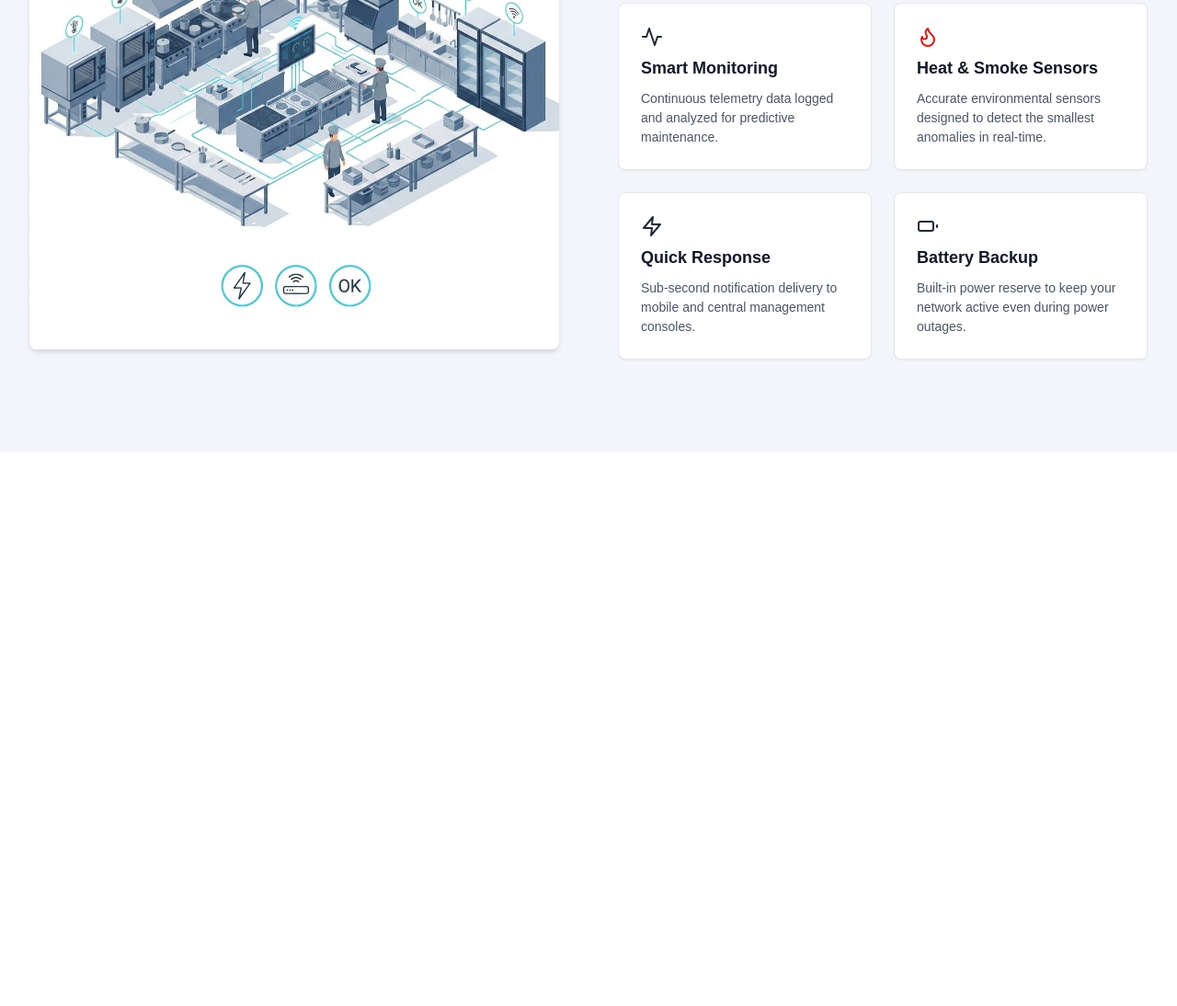
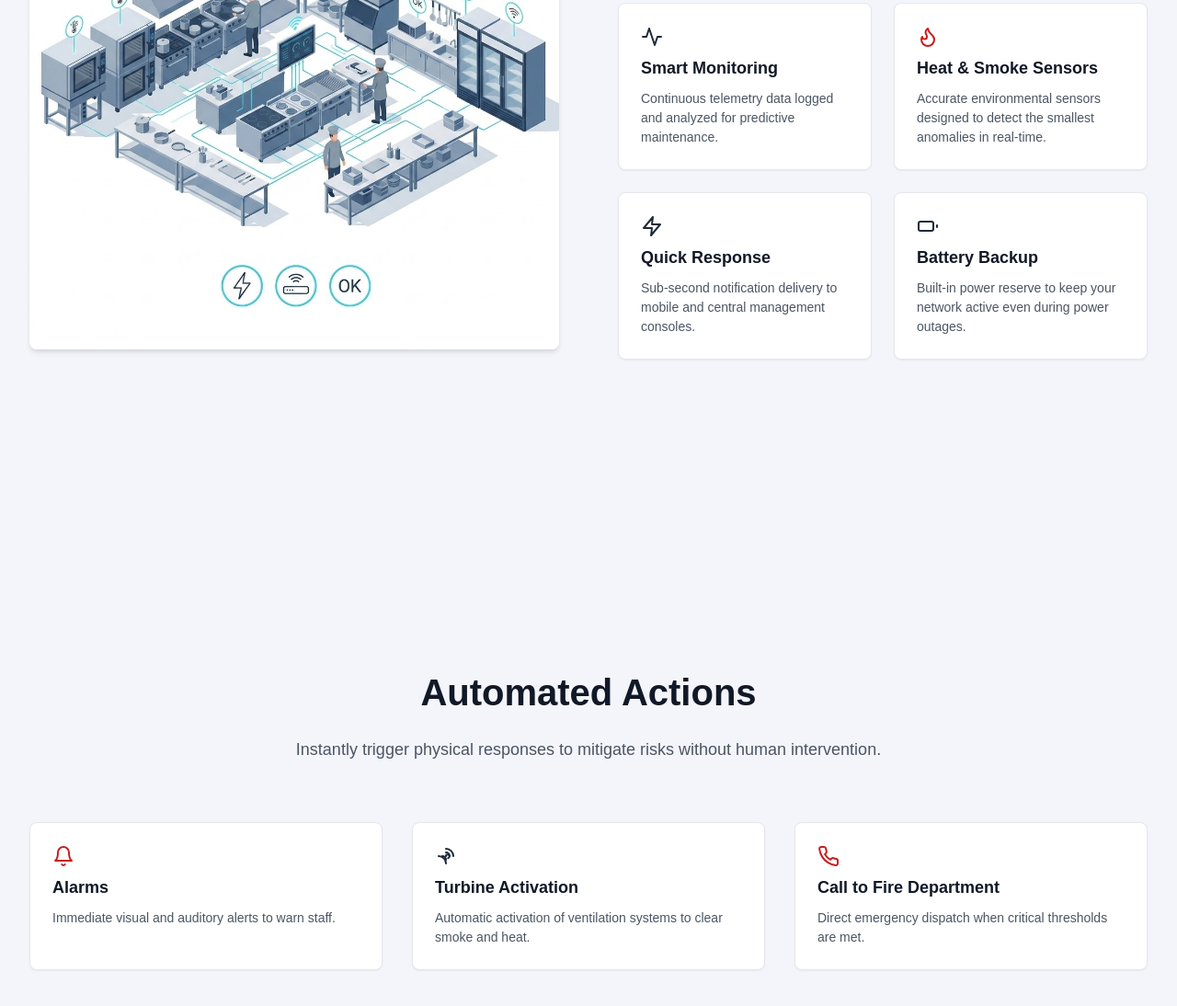
Before and after one commit to Soulware-IoT/landing, a plain HTML site: page index.html in a window 1280 px wide. Shown: the part 1180-2274 px from the top of the page at 92% size. Before the commit the page ends 1672 px from the top, so only its background shows below. Drawn offline with Linux system fonts and the light colour scheme.

Commit message:
feat: add actuators section

```diff
--- /dev/null
+++ b/actuators/script.js
@@ -0,0 +1,13 @@
+export function initActuators() {
+    const items = document.querySelectorAll('.actuator-item');
+    items.forEach(item => {
+        item.addEventListener('click', () => {
+            if (!item.classList.contains('animating')) {
+                item.classList.add('animating');
+                setTimeout(() => {
+                    item.classList.remove('animating');
+                }, 1500); // 1.5s animation duration
+            }
+        });
+    });
+}
--- /dev/null
+++ b/actuators/styles.css
@@ -0,0 +1,147 @@
+#actuators {
+    display: flex;
+    flex-direction: column;
+    justify-content: center;
+    gap: 2rem;
+    padding: 0 5%;
+    min-height: 100vh;
+}
+
+#actuators-title-container {
+    display: flex;
+    flex-direction: column;
+    gap: 1rem;
+}
+
+#actuators-title-container h1 {
+    font-size: 2rem;
+    font-weight: 700;
+    color: #111827;
+    margin: 0;
+    line-height: 1.2;
+}
+
+#actuators-title-container p {
+    font-size: 1.125rem;
+    color: #4b5563;
+    line-height: 1.6;
+    margin: 0;
+}
+
+.actuators-list {
+    display: flex;
+    flex-direction: column;
+    gap: 1.5rem;
+}
+
+.actuator-item {
+    border: 1px solid #e5e7eb;
+    border-radius: 8px;
+    padding: 1.5rem;
+    background-color: #ffffff;
+    box-shadow: 0 1px 2px 0 rgba(0, 0, 0, 0.05);
+    display: flex;
+    flex-direction: column;
+    gap: 0.75rem;
+    cursor: pointer;
+    transition: all 0.2s ease;
+}
+
+.actuator-item:hover {
+    transform: translateY(-2px);
+    box-shadow: 0 4px 6px -1px rgba(0, 0, 0, 0.1), 0 2px 4px -1px rgba(0, 0, 0, 0.06);
+}
+
+.actuator-item .actuator-icon {
+    display: flex;
+    align-items: center;
+}
+
+.actuator-item h3 {
+    margin: 0;
+    font-size: 1.125rem;
+    color: #111827;
+}
+
+.actuator-item p {
+    margin: 0;
+    color: #4b5563;
+    font-size: 0.875rem;
+    line-height: 1.5;
+}
+
+@keyframes actuator-ring {
+    0% { transform: rotate(0); }
+    10% { transform: rotate(15deg); }
+    20% { transform: rotate(-10deg); }
+    30% { transform: rotate(5deg); }
+    40% { transform: rotate(-5deg); }
+    50% { transform: rotate(0); }
+    100% { transform: rotate(0); }
+}
+
+@keyframes actuator-spin {
+    0% { transform: rotate(0deg); }
+    100% { transform: rotate(360deg); }
+}
+
+@keyframes actuator-vibrate {
+    0% { transform: translate(0); }
+    20% { transform: translate(-2px, 2px); }
+    40% { transform: translate(-2px, -2px); }
+    60% { transform: translate(2px, 2px); }
+    80% { transform: translate(2px, -2px); }
+    100% { transform: translate(0); }
+}
+
+.actuator-item:nth-child(1).animating .actuator-icon svg {
+    animation: actuator-ring 0.5s ease-in-out infinite;
+    transform-origin: top center;
+}
+
+.actuator-item:nth-child(2).animating .actuator-icon svg {
+    animation: actuator-spin 1s linear infinite;
+    transform-origin: center;
+}
+
+.actuator-item:nth-child(3).animating .actuator-icon svg {
+    animation: actuator-vibrate 0.3s linear infinite;
+}
+
+.actuator-item.animating {
+    border-color: #C81E1E;
+    box-shadow: 0 0 0 2px rgba(200, 30, 30, 0.2);
+}
+
+.actuator-item:nth-child(2).animating {
+    border-color: #1f2937;
+    box-shadow: 0 0 0 2px rgba(31, 41, 55, 0.2);
+}
+
+@media screen and (min-width: 1024px) {
+    #actuators {
+        padding: 2.5%;
+        gap: 4rem;
+    }
+
+    #actuators-title-container {
+        gap: 1.5rem;
+        align-items: center;
+        text-align: center;
+    }
+
+    #actuators-title-container h1 {
+        font-size: 2.5rem;
+    }
+
+    #actuators-title-container p {
+        font-size: 1.125rem;
+        max-width: 800px;
+    }
+
+    .actuators-list {
+        display: grid;
+        grid-template-columns: repeat(3, 1fr);
+        gap: 2rem;
+    }
+}
--- a/i18n/dict.js
+++ b/i18n/dict.js
@@ -23,7 +23,16 @@ export const translations = {
         'sensors.feature3.title': 'Quick Response',
         'sensors.feature3.desc': 'Sub-second notification delivery to mobile and central management consoles.',
         'sensors.feature4.title': 'Battery Backup',
-        'sensors.feature4.desc': 'Built-in power reserve to keep your network active even during power outages.'
+        'sensors.feature4.desc': 'Built-in power reserve to keep your network active even during power outages.',
+        'nav.actuators': 'Actuators',
+        'actuators.title': 'Automated Actions',
+        'actuators.desc': 'Instantly trigger physical responses to mitigate risks without human intervention.',
+        'actuators.feature1.title': 'Alarms',
+        'actuators.feature1.desc': 'Immediate visual and auditory alerts to warn staff.',
+        'actuators.feature2.title': 'Turbine Activation',
+        'actuators.feature2.desc': 'Automatic activation of ventilation systems to clear smoke and heat.',
+        'actuators.feature3.title': 'Call to Fire Department',
+        'actuators.feature3.desc': 'Direct emergency dispatch when critical thresholds are met.'
     },
     es: {
         'nav.lang_toggle': '🇵🇪 ES',
@@ -49,6 +58,15 @@ export const translations = {
         'sensors.feature3.title': 'Respuesta Rápida',
         'sensors.feature3.desc': 'Notificaciones en menos de un segundo enviadas a consolas móviles y paneles de gestión central.',
         'sensors.feature4.title': 'Batería de Respaldo',
-        'sensors.feature4.desc': 'Reserva de energía integrada para mantener su red activa incluso durante cortes de energía.'
+        'sensors.feature4.desc': 'Reserva de energía integrada para mantener su red activa incluso durante cortes de energía.',
+        'nav.actuators': 'Actuadores',
+        'actuators.title': 'Acciones Automatizadas',
+        'actuators.desc': 'Activa respuestas físicas al instante para mitigar riesgos sin intervención humana.',
+        'actuators.feature1.title': 'Alarmas',
+        'actuators.feature1.desc': 'Alertas visuales y auditivas inmediatas para advertir al personal.',
+        'actuators.feature2.title': 'Activación de Turbinas',
+        'actuators.feature2.desc': 'Activación automática de sistemas de ventilación para despejar humo y calor.',
+        'actuators.feature3.title': 'Llamada a Bomberos',
+        'actuators.feature3.desc': 'Aviso directo a emergencias cuando se alcanzan umbrales críticos.'
     }
 };
--- a/index.html
+++ b/index.html
@@ -9,6 +9,7 @@
     <link rel="stylesheet" href="nav/styles.css">
     <link rel="stylesheet" href="hero/styles.css">
     <link rel="stylesheet" href="sensors/styles.css">
+    <link rel="stylesheet" href="actuators/styles.css">
 </head>
 
 <body>
@@ -22,6 +23,7 @@
                 <div id="desktop-nav" class="desktop-only nav">
                     <a href="#" class="nav-link" data-i18n="nav.monitoring">Monitoring</a>
                     <a href="#sensors" class="nav-link" data-i18n="nav.sensors">a</a>
+                    <a href="#actuators" class="nav-link" data-i18n="nav.actuators">Actuators</a>
                 </div>
                 <button class="lang-toggle desktop-only" data-i18n="nav.lang_toggle">🌐 ES</button>
                 <div id="mobile-nav">
@@ -36,6 +38,7 @@
                     <div id="dropdown-menu" class="dropdown-content">
                         <a href="#" data-i18n="nav.monitoring">Monitoring</a>
                         <a href="#sensors" class="nav-link" data-i18n="nav.sensors"></a>
+                        <a href="#actuators" class="nav-link" data-i18n="nav.actuators">Actuators</a>
                         <button class="lang-toggle mobile-lang-btn" data-i18n="nav.lang_toggle">🌐 ES</button>
                     </div>
                 </div>
@@ -176,6 +179,35 @@
                 </div>
             </div>
         </div>
+        <div id="actuators">
+            <div id="actuators-title-container">
+                <h1 data-i18n="actuators.title">Automated Actions</h1>
+                <p data-i18n="actuators.desc">Instantly trigger physical responses to mitigate risks without human intervention.</p>
+            </div>
+            <div class="actuators-list">
+                <div class="actuator-item">
+                    <div class="actuator-icon">
+                        <svg width="24" height="24" viewBox="0 0 24 24" fill="none" stroke="#C81E1E" stroke-width="2" stroke-linecap="round" stroke-linejoin="round"><path d="M18 8A6 6 0 0 0 6 8c0 7-3 9-3 9h18s-3-2-3-9"></path><path d="M13.73 21a2 2 0 0 1-3.46 0"></path></svg>
+                    </div>
+                    <h3 data-i18n="actuators.feature1.title">Alarms</h3>
+                    <p data-i18n="actuators.feature1.desc">Immediate visual and auditory alerts to warn staff.</p>
+                </div>
+                <div class="actuator-item">
+                    <div class="actuator-icon">
+                        <svg width="24" height="24" viewBox="0 0 24 24" fill="none" stroke="#1f2937" stroke-width="2" stroke-linecap="round" stroke-linejoin="round"><path d="M12 12v.01"></path><path d="M14.21 14.21a2 2 0 1 0-2.42-2.42"></path><path d="M16 12a4 4 0 0 0-4-4"></path><path d="M12 16a4 4 0 0 0-4-4"></path><path d="M20 12a8 8 0 0 0-8-8"></path><path d="M12 20a8 8 0 0 0-8-8"></path></svg>
+                    </div>
+                    <h3 data-i18n="actuators.feature2.title">Turbine Activation</h3>
+                    <p data-i18n="actuators.feature2.desc">Automatic activation of ventilation systems to clear smoke and heat.</p>
+                </div>
+                <div class="actuator-item">
+                    <div class="actuator-icon">
+                        <svg width="24" height="24" viewBox="0 0 24 24" fill="none" stroke="#C81E1E" stroke-width="2" stroke-linecap="round" stroke-linejoin="round"><path d="M22 16.92v3a2 2 0 0 1-2.18 2 19.79 19.79 0 0 1-8.63-3.07 19.5 19.5 0 0 1-6-6 19.79 19.79 0 0 1-3.07-8.67A2 2 0 0 1 4.11 2h3a2 2 0 0 1 2 1.72 12.84 12.84 0 0 0 .7 2.81 2 2 0 0 1-.45 2.11L8.09 9.91a16 16 0 0 0 6 6l1.27-1.27a2 2 0 0 1 2.11-.45 12.84 12.84 0 0 0 2.81.7A2 2 0 0 1 22 16.92z"></path></svg>
+                    </div>
+                    <h3 data-i18n="actuators.feature3.title">Call to Fire Dept</h3>
+                    <p data-i18n="actuators.feature3.desc">Direct emergency dispatch when critical thresholds are met.</p>
+                </div>
+            </div>
+        </div>
     </div>
     <script type="module" src="main.js"></script>
 </body>
--- a/main.js
+++ b/main.js
@@ -1,11 +1,13 @@
 import { initHeroDashboard } from './hero/script.js';
 import { initNav } from './nav/script.js';
 import { applyTranslations, toggleLanguage } from './i18n/script.js';
+import { initActuators } from './actuators/script.js';
 
 document.addEventListener('DOMContentLoaded', () => {
     initNav();
     initHeroDashboard();
     applyTranslations();
+    initActuators();
 
     const langBtns = document.querySelectorAll('.lang-toggle');
     langBtns.forEach(btn => toggleLanguage(btn));
```
